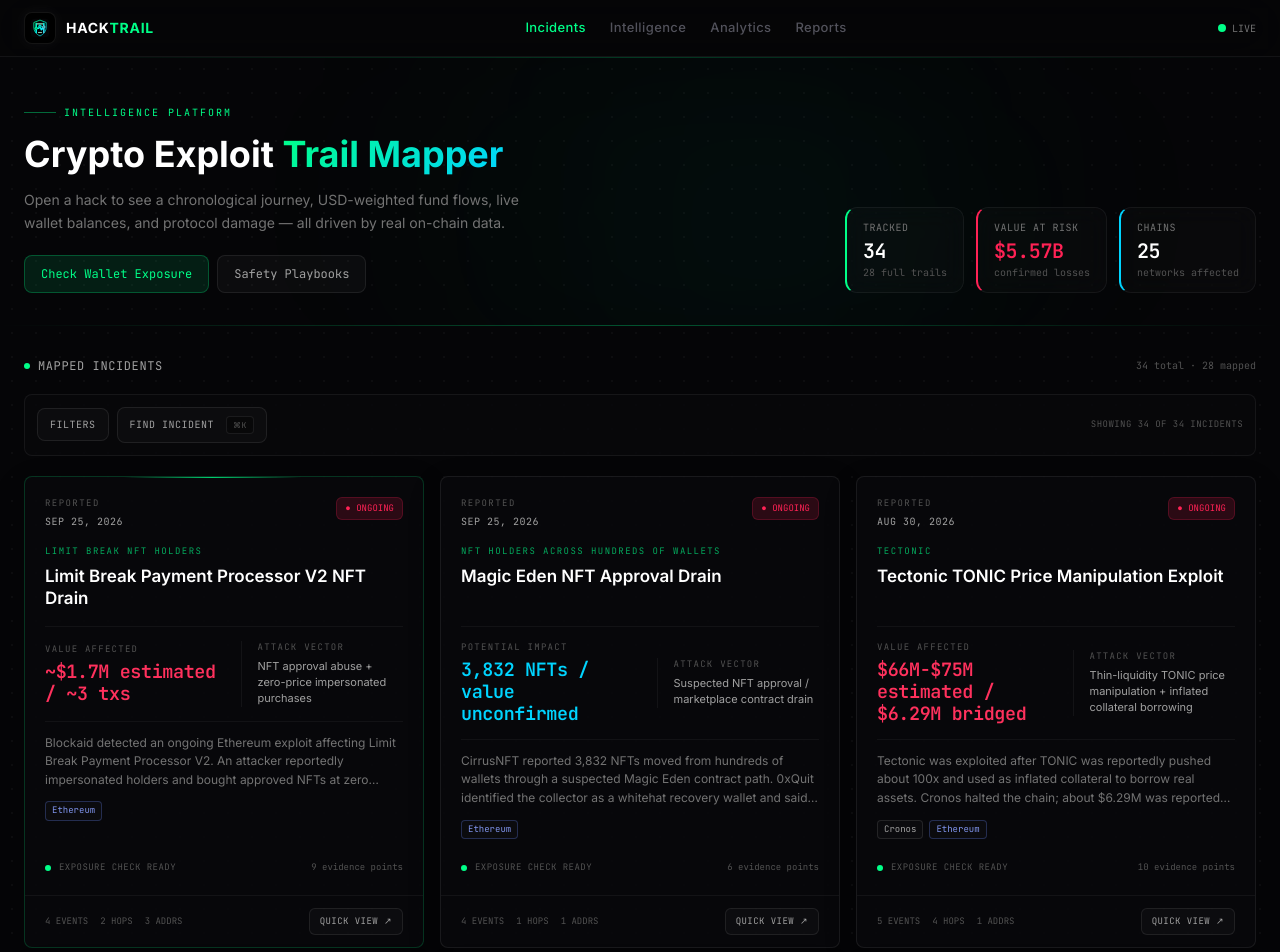
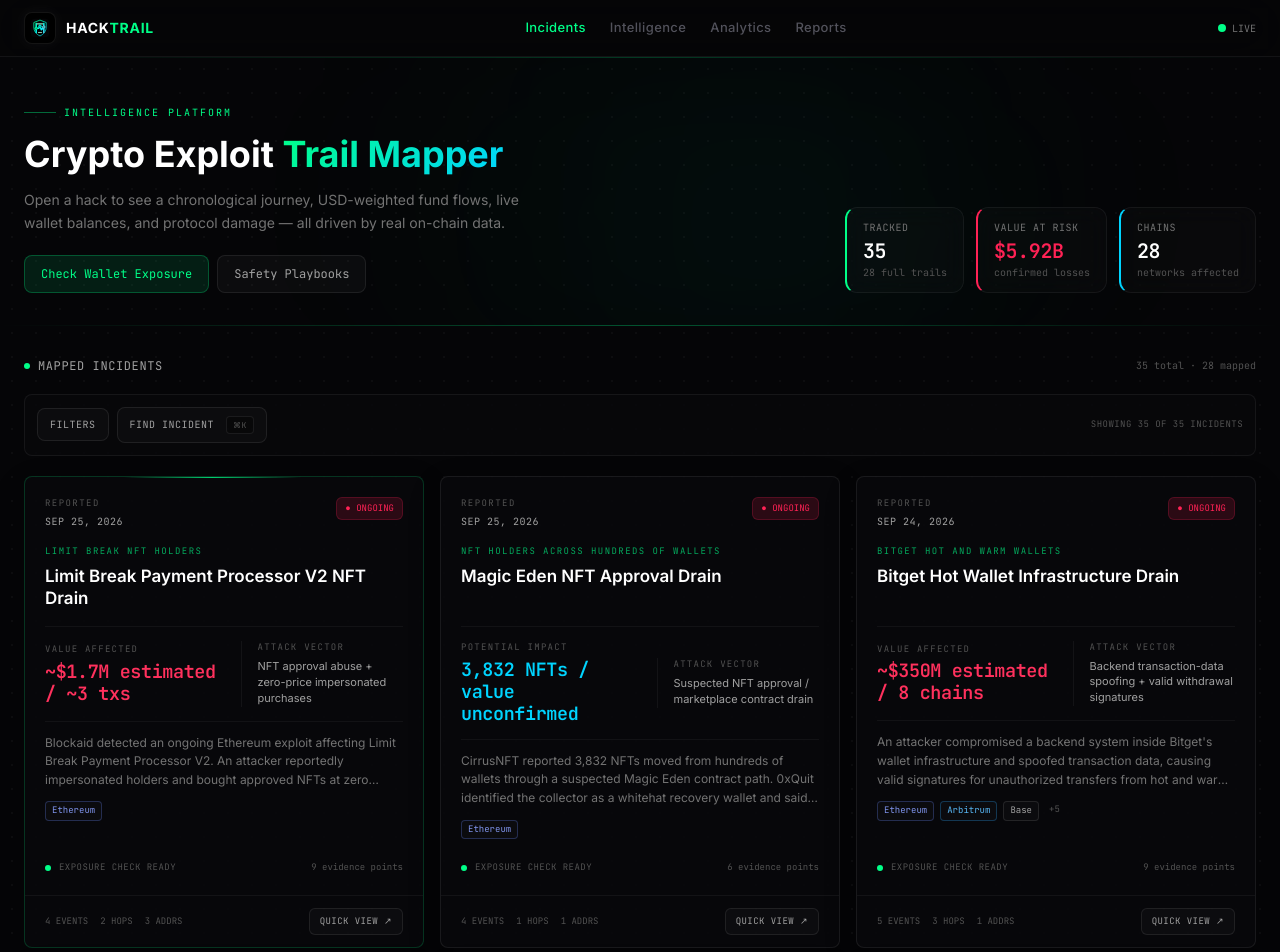
Before and after one commit to Sarcastinatooor/hack-trail, a Next.js app: page / in a window 1280 px wide. Shown: the top 952 px of the page. Built offline with nearby package versions, Linux system fonts and the light colour scheme.

Commit message:
Add Bitget hot wallet drain incident

```diff
--- a/src/components/WalletTracker.tsx
+++ b/src/components/WalletTracker.tsx
@@ -54,7 +54,7 @@
     queryFn: () =>
       fetch(`/api/wallet/${w.address}/transfers?chain=${w.chain}&limit=40`, { cache: "no-store" }).then((r) => r.json()),
     enabled: expanded && w.balance_eth !== null,
-    refetchInterval: slug === "magic-eden-nft-drain" ? 30_000 : false,
+    refetchInterval: ["magic-eden-nft-drain", "bitget-wallet-infrastructure"].includes(slug) ? 30_000 : false,
   })
 
   void slug
@@ -138,7 +138,7 @@
   const { data, isLoading, error, dataUpdatedAt, isFetching } = useQuery<{ data: WalletData[]; note?: string }>({
     queryKey: ["wallets", slug],
     queryFn: () => fetch(`/api/wallets/${slug}`, { cache: "no-store" }).then((r) => r.json()),
-    refetchInterval: slug === "magic-eden-nft-drain" ? 30_000 : false,
+    refetchInterval: ["magic-eden-nft-drain", "bitget-wallet-infrastructure"].includes(slug) ? 30_000 : false,
   })
 
   if (isLoading) {
--- a/src/data/all-incident-data.ts
+++ b/src/data/all-incident-data.ts
@@ -37,12 +37,14 @@
 import { TECTONIC_CRONOS_DATA } from "./tectonic-cronos"
 import { MAGIC_EDEN_NFT_DRAIN_DATA } from "./magic-eden-nft-drain"
 import { LIMIT_BREAK_PAYMENT_PROCESSOR_DATA } from "./limit-break-payment-processor"
+import { BITGET_WALLET_INFRASTRUCTURE_DATA } from "./bitget-wallet-infrastructure"
 
 export const INCIDENT_DATA_BY_SLUG: Record<string, IncidentData> = {
   "avici-user-drain": AVICI_DRAIN_DATA,
   "tectonic-cronos": TECTONIC_CRONOS_DATA,
   "magic-eden-nft-drain": MAGIC_EDEN_NFT_DRAIN_DATA,
   "limit-break-payment-processor": LIMIT_BREAK_PAYMENT_PROCESSOR_DATA,
+  "bitget-wallet-infrastructure": BITGET_WALLET_INFRASTRUCTURE_DATA,
   "moonwell-mamo": MOONWELL_MAMO_DATA,
   "kiichain-cosmos-evm": KIICHAIN_COSMOS_EVM_DATA,
   "risex-xlp": RISEX_XLP_DATA,
--- /dev/null
+++ b/src/data/bitget-wallet-infrastructure.ts
@@ -0,0 +1,92 @@
+import type { Hop, IncidentData, TimelineEvent, TrackedWallet } from "./types"
+
+const SOURCE =
+  "Blockaid incident report, published Sep 25, 2026; Bitget confirmation and full postmortem pending"
+
+const TS = {
+  staging: Date.parse("2026-09-24T18:31:00Z") / 1000,
+  firstDrain: Date.parse("2026-09-24T18:58:00Z") / 1000,
+  largestWave: Date.parse("2026-09-24T19:16:00Z") / 1000,
+  finalObserved: Date.parse("2026-09-24T21:23:00Z") / 1000,
+  crossChain: Date.parse("2026-09-25T02:13:00Z") / 1000,
+}
+
+const ADDRESSES = {
+  recipient: "0x770b10b273fC44Fe9197D6bF20F145c2e98463Ee",
+}
+
+function tracked(address: string, label: string, role: string, notes: string): TrackedWallet {
+  return { address, chain: "ethereum", label, role, notes, confidence: "verified", sourceLabel: SOURCE }
+}
+
+const hops: Hop[] = [
+  {
+    step: 1,
+    phase: "staging",
+    ts: TS.staging,
+    from: { label: "Bitget compromised hot wallet", kind: "victim_contract" },
+    to: { label: "Published attacker receiving address", kind: "attacker" },
+    asset: "ETH",
+    amount: 0.84,
+    usd: 0,
+    chain: "Ethereum",
+    summary: "Blockaid reports that the receiving address was funded from a Bitget hot wallet 27 minutes before the first large drain.",
+  },
+  {
+    step: 2,
+    phase: "wallet-drain",
+    ts: TS.firstDrain,
+    from: { label: "Bitget hot and warm wallets", kind: "victim_contract" },
+    to: { label: "Attacker-controlled recipients", kind: "attacker" },
+    asset: "ETH, USDT, USDC, AVAX, BNB, XAUt, XRP, TRX",
+    amount: null,
+    usd: 350_000_000,
+    chain: "8 chains",
+    summary: "Unauthorized transfers continued from 18:58 to 21:23 UTC. The largest wave was about $185M in one minute across Ethereum, XRPL, and TRON.",
+  },
+  {
+    step: 3,
+    phase: "consolidation",
+    ts: TS.crossChain,
+    from: { label: "Drained wallets", kind: "attacker" },
+    to: { label: "Dormant vaults and cross-chain routes", kind: "bridge" },
+    asset: "ETH, AVAX, XRP and bridged proceeds",
+    amount: null,
+    usd: 155_000_000,
+    chain: "EVM / XRPL / BTC routes",
+    summary: "Blockaid traced DEX conversions and bridges into Ethereum-compatible dormant vaults; XRP proceeds later began moving toward BTC and ETH.",
+  },
+]
+
+const timeline: TimelineEvent[] = [
+  { ts: TS.staging, tag: "STAGE", title: "Attacker receiving address funded with 0.84 ETH from a Bitget hot wallet", chain: "Ethereum" },
+  { ts: TS.firstDrain, tag: "DRAIN", title: "First large transfer: approximately $34.75M USDT leaves a Bitget hot wallet", chain: "Ethereum" },
+  { ts: TS.largestWave, tag: "PEAK", title: "Roughly $185M moves in about one minute across Ethereum, XRPL, and TRON", chain: "Multi-chain" },
+  { ts: TS.finalObserved, tag: "CONTAIN", title: "Observed drain window closes after approximately two hours and 25 minutes", chain: "Multi-chain" },
+  { ts: TS.crossChain, tag: "TRACE", title: "XRP proceeds begin moving through cross-chain swaps and bridges toward BTC and ETH", chain: "XRPL" },
+]
+
+export const BITGET_WALLET_INFRASTRUCTURE_DATA: IncidentData = {
+  incident: {
+    id: "bitget-wallet-infrastructure-2026-09",
+    name: "Bitget Hot Wallet Infrastructure Drain",
+    victim: "Bitget hot and warm wallets",
+    attacker_attribution: "Unknown; Blockaid-linked recipient address under active monitoring",
+    root_cause:
+      "Bitget says an attacker compromised a backend system that supplied transaction data to the signing process, spoofing withdrawal details and causing valid signatures for unauthorized transfers. Bitget has ruled out private-key compromise; the initial access path remains undisclosed pending its full postmortem.",
+    loss_usd: 350_000_000,
+    start_ts: TS.firstDrain,
+    chains_touched: ["Ethereum", "Arbitrum", "Base", "Optimism", "BSC", "Avalanche", "XRP Ledger", "TRON"],
+    stats: [
+      { label: "Estimated drained", value: "~$350M", sub: "Blockaid estimate", accent: "text-rose-300" },
+      { label: "Affected chains", value: "8", sub: "EVM + XRPL + TRON", accent: "text-cyan-300" },
+      { label: "Drain window", value: "2h 25m", sub: "18:58 to 21:23 UTC", accent: "text-amber-300" },
+      { label: "Status", value: "Tracking", sub: "postmortem pending", accent: "text-[#ff2255]" },
+    ],
+  },
+  hops,
+  timeline,
+  tracked_wallets: [
+    tracked(ADDRESSES.recipient, "Published Bitget drain recipient", "attacker", "Blockaid identifies this Ethereum address as the receiving address funded before the drain. Funds were later split and routed across chains; monitor for new movements.")
+  ],
+}
--- a/src/data/incidents.ts
+++ b/src/data/incidents.ts
@@ -1,6 +1,23 @@
 import { IncidentSummary } from './types'
 
 export const INCIDENTS: IncidentSummary[] = [
+  {
+    id: "bitget-wallet-infrastructure-2026-09",
+    slug: "bitget-wallet-infrastructure",
+    name: "Bitget Hot Wallet Infrastructure Drain",
+    victim: "Bitget hot and warm wallets",
+    date: "2026-09-24",
+    date_label: "Sep 24, 2026",
+    loss_usd: 350_000_000,
+    loss_label: "~$350M estimated / 8 chains",
+    chains: ["Ethereum", "Arbitrum", "Base", "Optimism", "BSC", "Avalanche", "XRP Ledger", "TRON"],
+    attack_vector: "Backend transaction-data spoofing + valid withdrawal signatures",
+    attribution: "Unknown; recipient address published by Blockaid",
+    short_summary:
+      "An attacker compromised a backend system inside Bitget's wallet infrastructure and spoofed transaction data, causing valid signatures for unauthorized transfers from hot and warm wallets across eight chains. Blockaid estimates approximately $350M drained and continues tracing the proceeds.",
+    status: "ongoing",
+    tags: ["Bitget", "exchange", "hot-wallet", "backend-compromise", "multi-chain", "Blockaid", "live-tracking"],
+  },
   {
     id: "limit-break-payment-processor-2026-09",
     slug: "limit-break-payment-processor",
```
